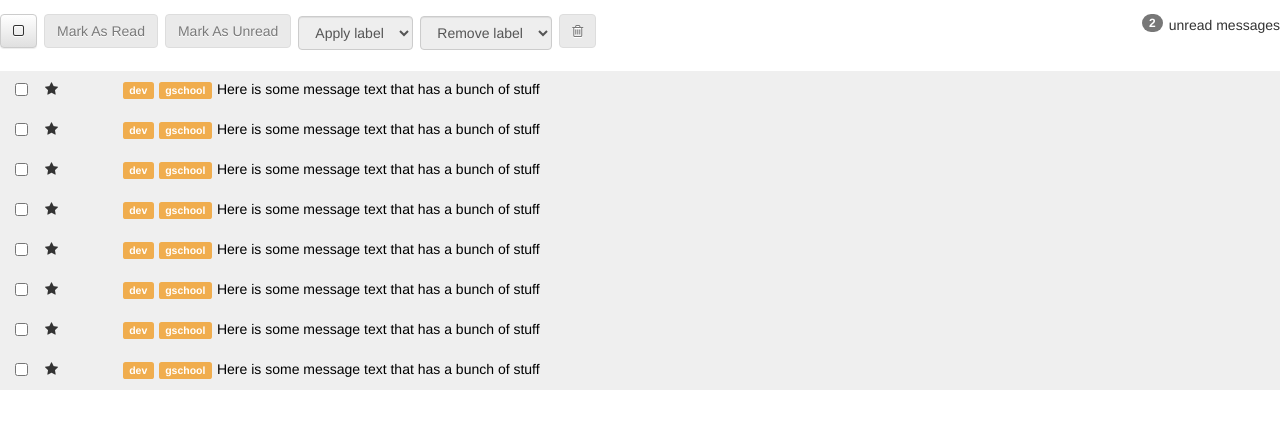
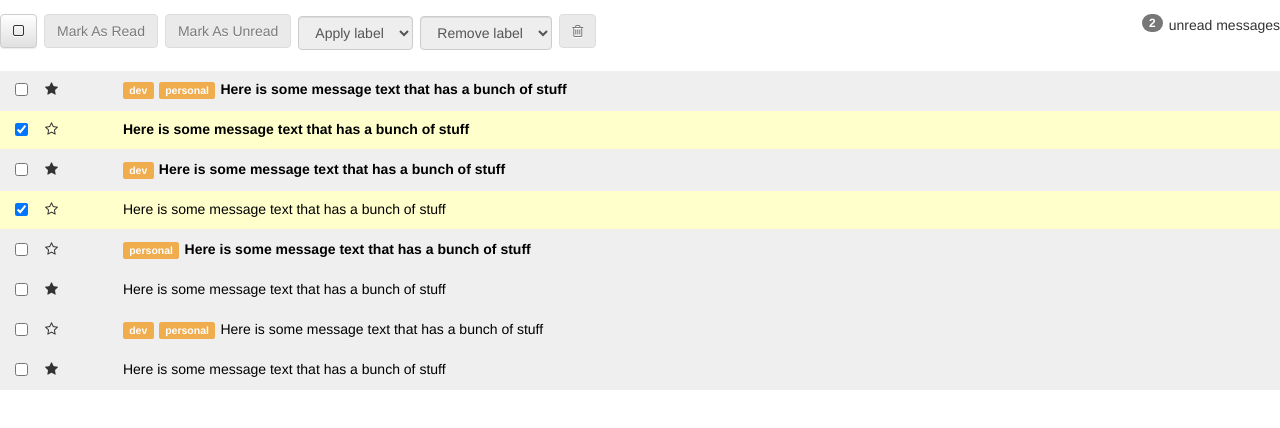
Before and after one commit to coltonberger/react-inbox, a React (Create React App) app: page / in a window 1280 px wide. Shown: the top 428 px of the page. Built offline with nearby package versions, Linux system fonts and the light colour scheme.

Commit message:
message display correctly displayed.

```diff
--- a/src/components/MessageComponent.js
+++ b/src/components/MessageComponent.js
@@ -1,21 +1,26 @@
 import React, { Component } from 'react'
 
-const Message = (props) => {
+const Message = ({message}) => {
+  let labelList = message.labels.map((label, index) => {
+    return (
+      <span className="label label-warning">{label}</span>
+    )
+  })
+
   return (
-    <div className="row message read">
+    <div className={`row message read ${message.read ? 'read' : 'unread'} ${message.selected ? 'selected' : ''}`}>
       <div className="col-xs-1">
         <div className="row">
           <div className="col-xs-2">
-            <input type="checkbox" />
+            <input type="checkbox"checked={message.selected}/>
           </div>
           <div className="col-xs-2">
-            <i className="star fa fa-star"></i>
+            <i className={`star fa fa-star${message.starred ? '' : '-o'}`}></i>
           </div>
         </div>
       </div>
       <div className="col-xs-11">
-        <span className="label label-warning">dev</span>
-        <span className="label label-warning">gschool</span>
+        {labelList}
         <a href="#">
           Here is some message text that has a bunch of stuff
         </a>
```
